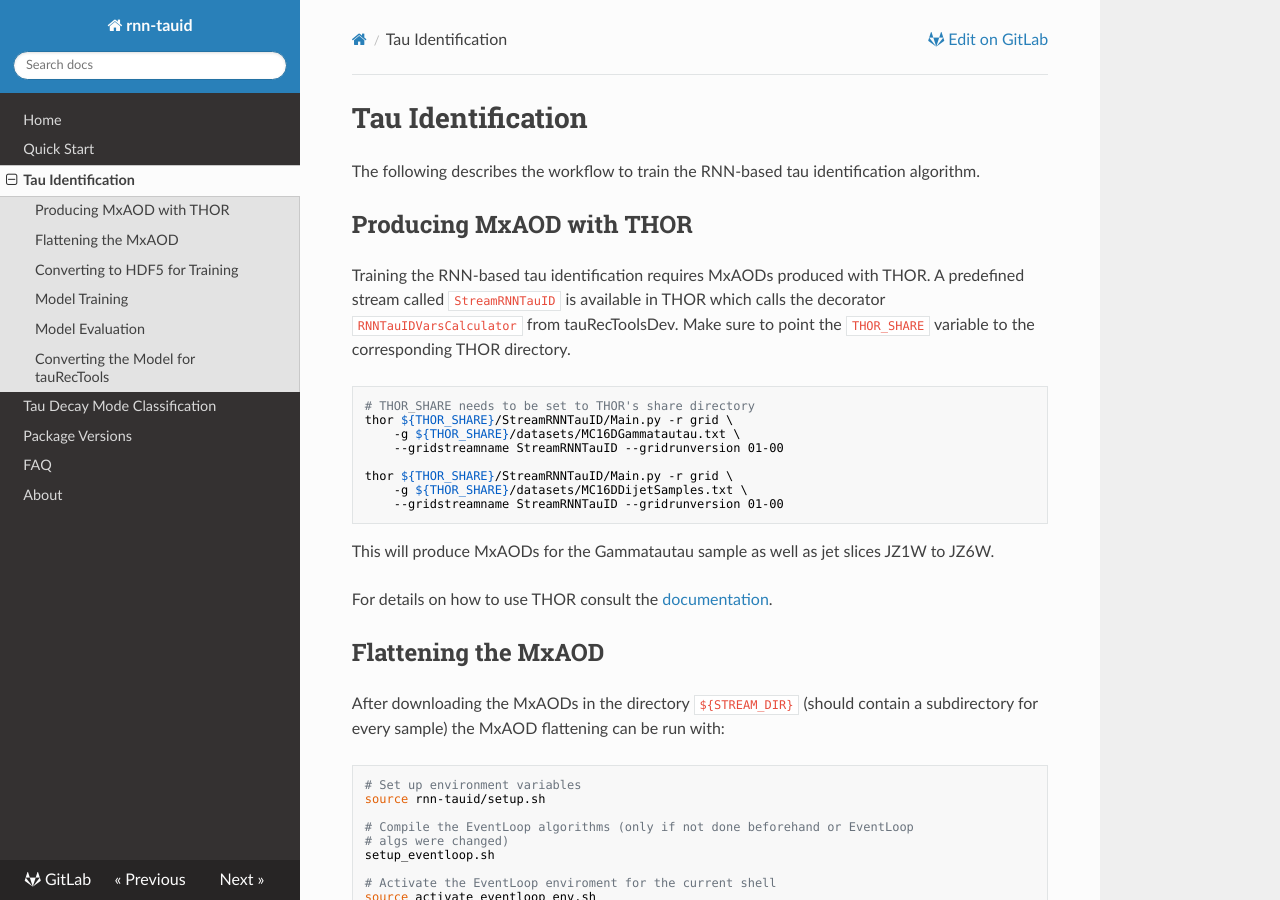
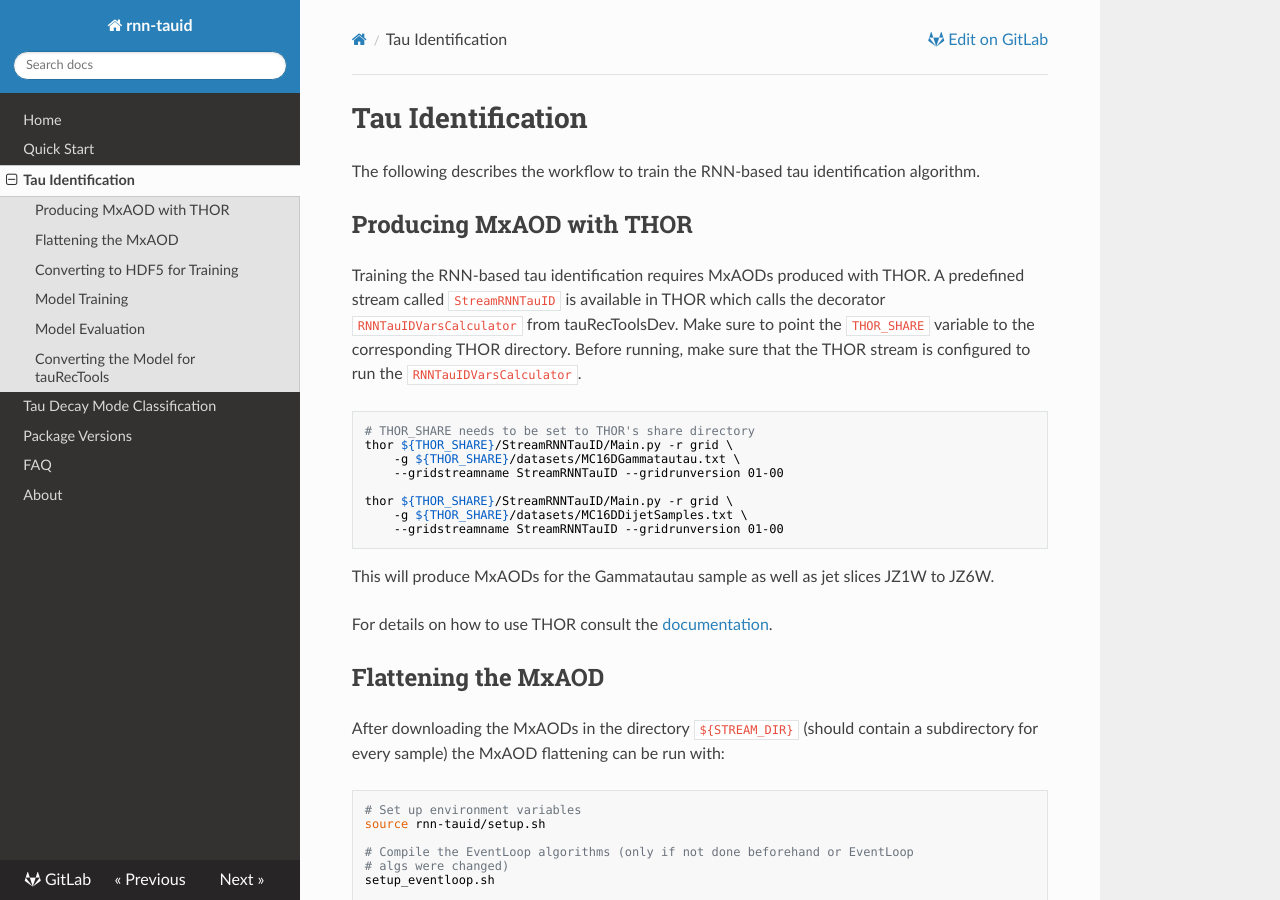
Before and after one commit to chrisdeutsch/rnn-tauid, an MkDocs documentation site: the page built from docs/tauid-workflow.md, in a window 1280 px wide and 900 px high. Built offline with MkDocs 1.6.1, drawn with Linux system fonts in a browser that asks for light colours; nearby versions of some CDN libraries; old or Windows-style settings are respelled for this version of MkDocs.

Commit message:
Adding note on RNN stream in THOR

````diff
--- a/docs/tauid-workflow.md
+++ b/docs/tauid-workflow.md
@@ -8,7 +8,8 @@ algorithm.
 Training the RNN-based tau identification requires MxAODs produced with THOR. A
 predefined stream called `StreamRNNTauID` is available in THOR which calls the
 decorator `RNNTauIDVarsCalculator` from tauRecToolsDev. Make sure to point
-the `THOR_SHARE` variable to the corresponding THOR directory.
+the `THOR_SHARE` variable to the corresponding THOR directory. Before running,
+make sure that the THOR stream is configured to run the `RNNTauIDVarsCalculator`.
 
 ```bash
 # THOR_SHARE needs to be set to THOR's share directory
````
